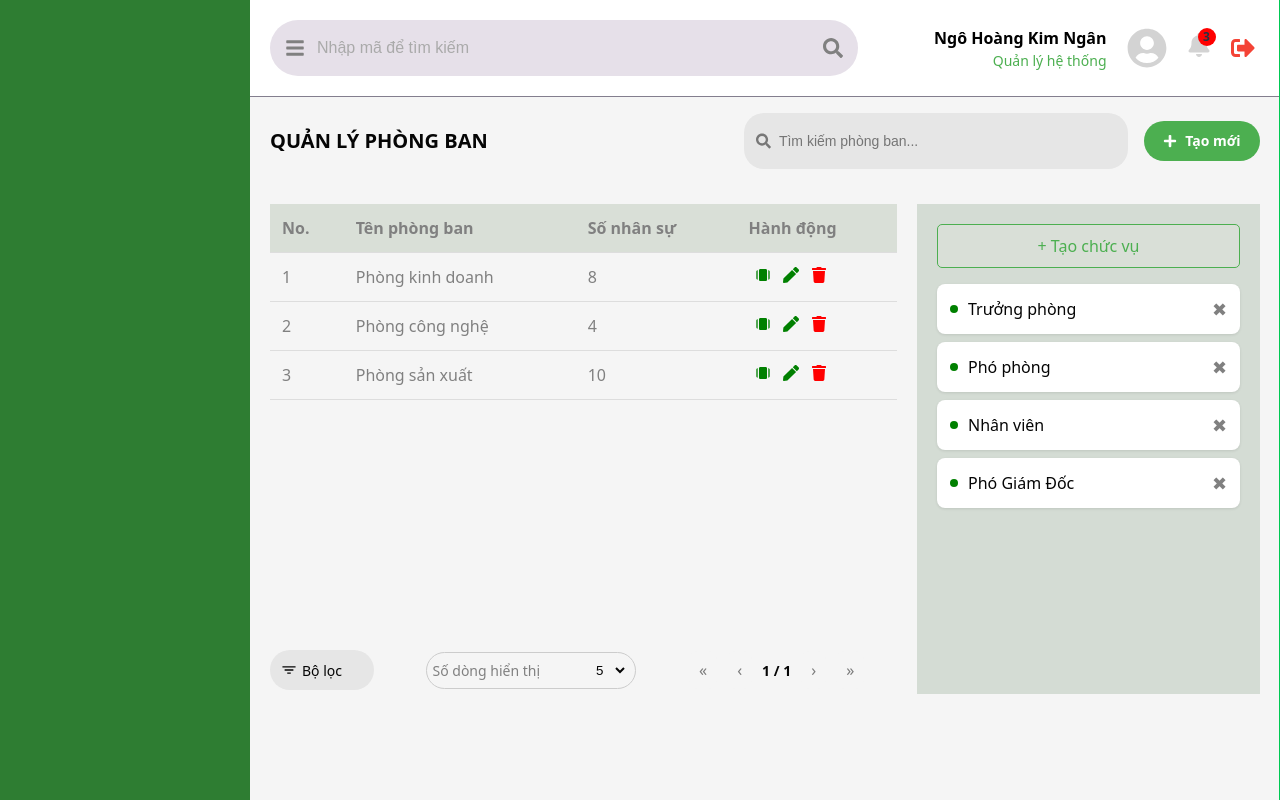
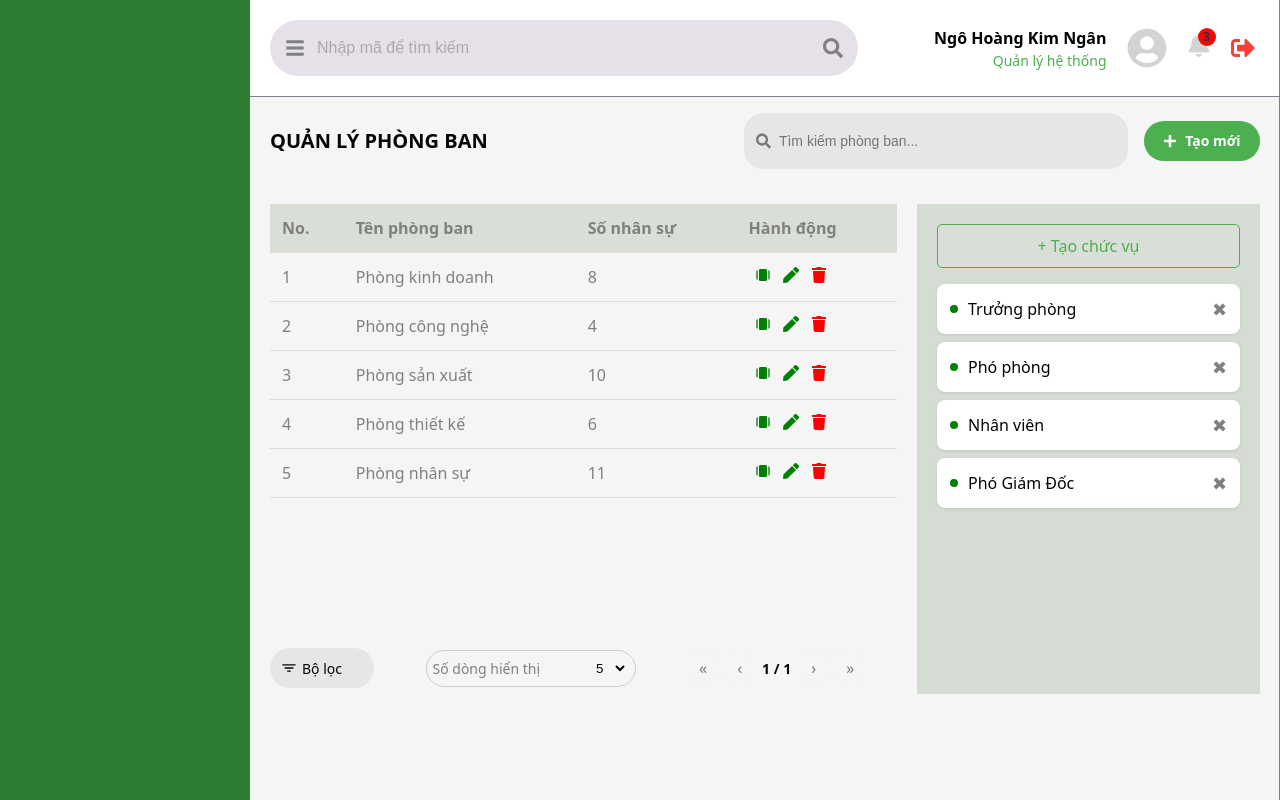
Before and after one commit to nganb2014762/mytest, a React (Vite) app: page / in a window 1280 px wide. Built offline with nearby package versions, Linux system fonts and the light colour scheme.

Commit message:
A-Department fix

```diff
--- a/src/pages/DepartmentManagement.tsx
+++ b/src/pages/DepartmentManagement.tsx
@@ -11,12 +11,15 @@ const departments = [
   { id: 1, name: "Phòng kinh doanh", count: 8 },
   { id: 2, name: "Phòng công nghệ", count: 4 },
   { id: 3, name: "Phòng sản xuất", count: 10 },
+  { id: 4, name: "Phòng thiết kế", count: 6 },
+  { id: 5, name: "Phòng nhân sự", count: 11 },
 ];
 
 const roles = ["Trưởng phòng", "Phó phòng", "Nhân viên", "Phó Giám Đốc"];
 const rowsPerPageOptions = [5, 10, 15];
 
 const DepartmentManagement = () => {
+  const [isSorted, setIsSorted] = useState(false);
   const [isView, setIsView] = useState(false);
   const [viewDepartment, setViewDepartment] = useState<string | null>(null);
   const [isRoleModalOpen, setIsRoleModalOpen] = useState(false);
@@ -25,12 +28,15 @@ const DepartmentManagement = () => {
   const [selectedDepartment, setSelectedDepartment] = useState<string>("");
   const [isDepartment, setIsDepartment] = useState(false);
   const [currentPage, setCurrentPage] = useState(1);
-  const [rowsPerPage, setRowsPerPage] = useState(3);
+  const [rowsPerPage, setRowsPerPage] = useState(5);
   const [selectedRole, setSelectedRole] = useState<number | null>(null);
+  const sortedDepartments = isSorted
+    ? [...departments].sort((a, b) => a.name.localeCompare(b.name))
+    : departments;
 
   const totalPages = Math.ceil(departments.length / rowsPerPage);
   const startIndex = (currentPage - 1) * rowsPerPage;
-  const displayedDepartments = departments.slice(
+  const displayedDepartments = sortedDepartments.slice(
     startIndex,
     startIndex + rowsPerPage
   );
@@ -104,9 +110,13 @@ const DepartmentManagement = () => {
             </tbody>
           </table>
           <div className="pagination">
-            <button className="filter-btn">
+            <button
+              className="filter-btn"
+              onClick={() => setIsSorted(!isSorted)}
+            >
               <IoFilterSharp /> Bộ lọc
             </button>
+
             <div className="rows-per-page">
               <label>Số dòng hiển thị</label>
               <select
--- a/src/styles/global.scss
+++ b/src/styles/global.scss
@@ -330,7 +330,7 @@
   display: flex;
   justify-content: space-between;
   align-items: center;
-  margin-top: 250px;
+  margin-top: 150px;
 
   .filter-btn {
     display: flex;
```
